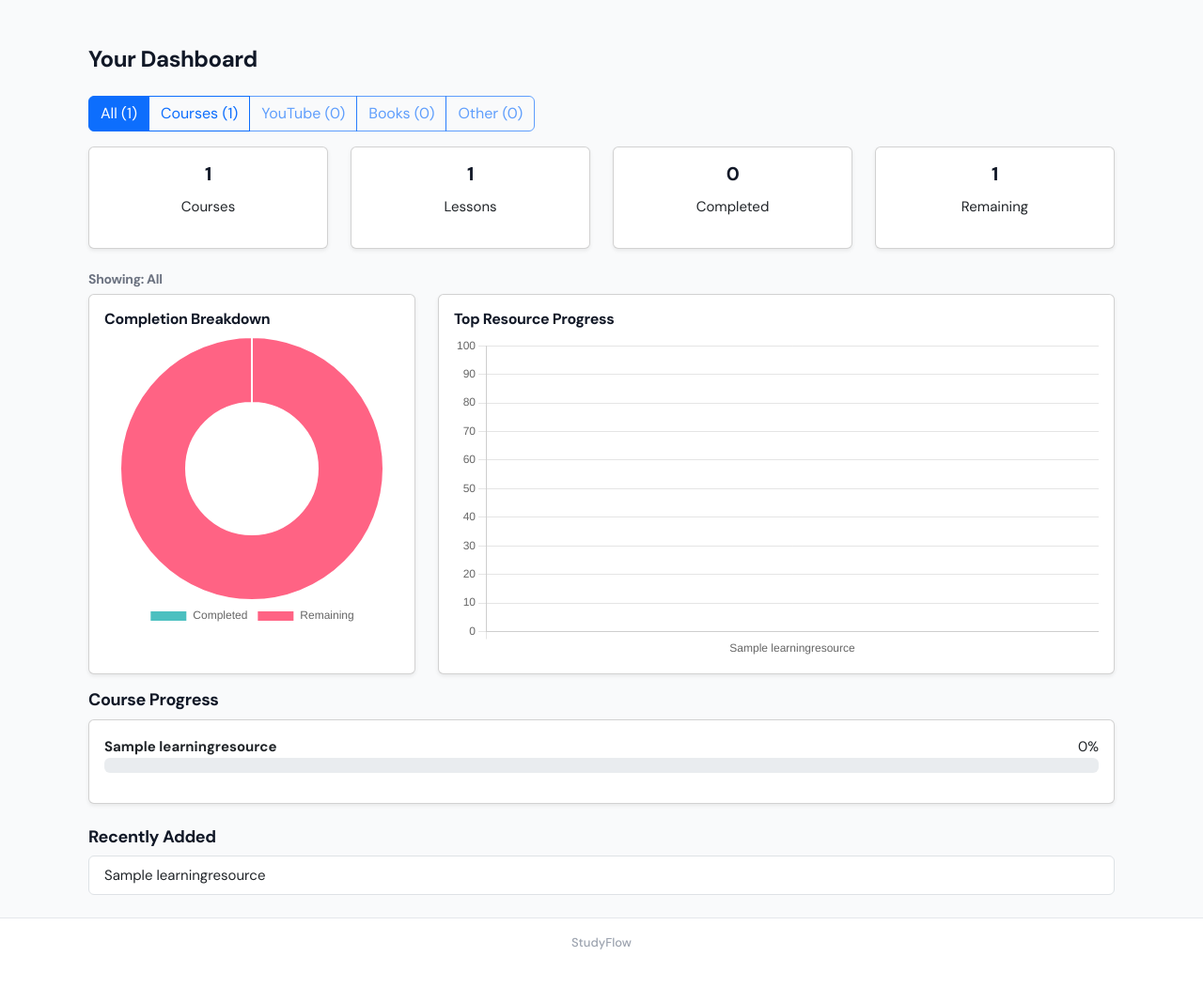
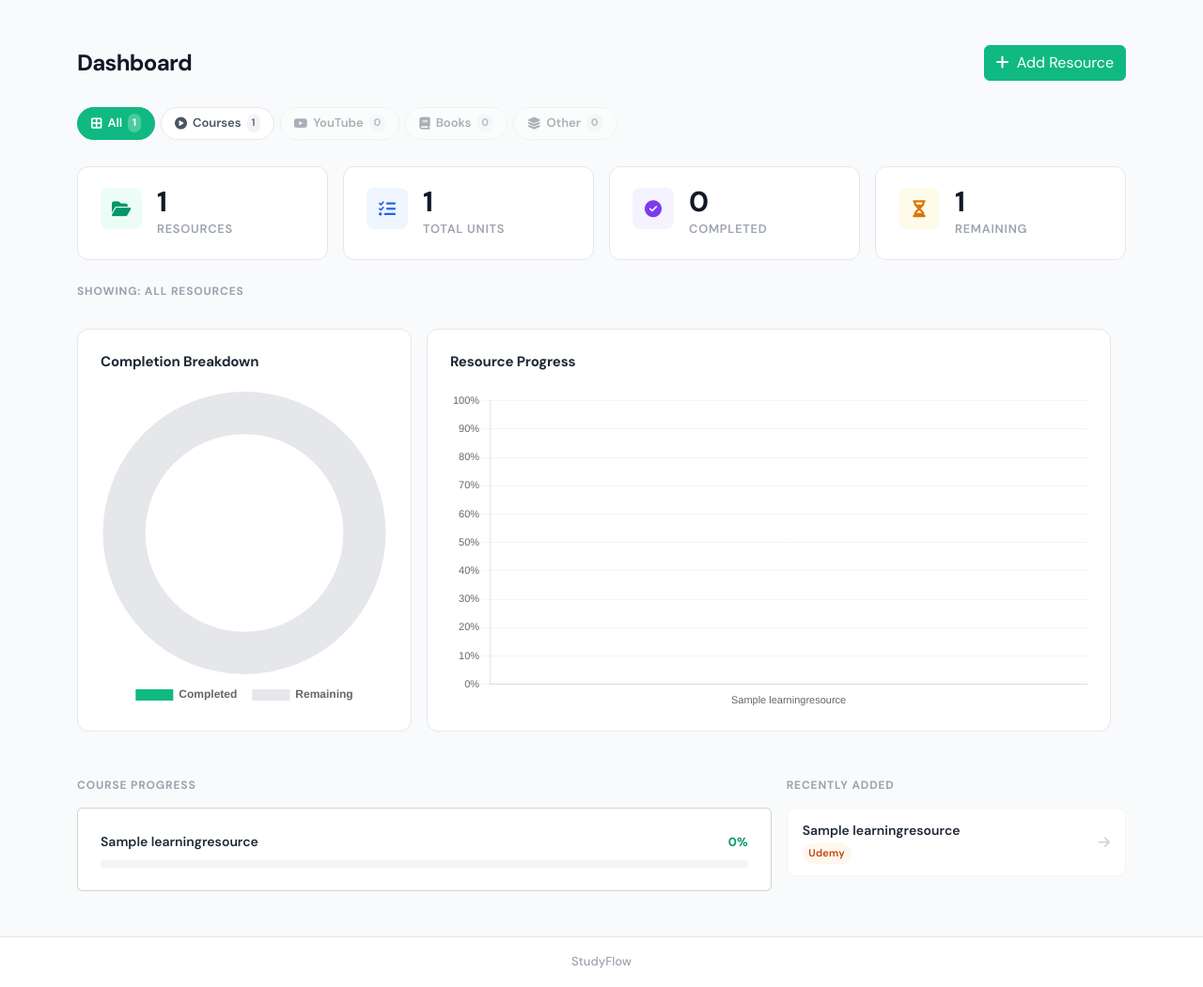
Before and after one commit to samiul40/studyflow, a Django app: page /learning/dashboard/ in a window 1280 px wide. Shown: the part 64-1115 px from the top of the page at 94% size. Before the commit the page ends 1075 px from the top, so only its background shows below. Run offline with Django 5.2, Linux system fonts and the light colour scheme; a user stored in the database is signed in; tables that the repository leaves empty hold one stand-in row (values such as "Sample post"); style sheets or scripts are compiled from the project's sources; some libraries are stand-ins or nearby versions.

Commit message:
feature: styled the learning dashboard page

```diff
--- a/web/learning/src/sass/_dashboard.scss
+++ b/web/learning/src/sass/_dashboard.scss
@@ -0,0 +1,314 @@
+// =============================================================================
+// _dashboard.scss
+// =============================================================================
+@use '../../../studyflow/src/sass/abstracts/variables' as *;
+@use '../../../studyflow/src/sass/abstracts/mixins' as *;
+// ---------------------------------------------------------------------------
+// KPI cards
+// ---------------------------------------------------------------------------
+.kpi-card {
+  background: #fff;
+  border: 1px solid $grey-200;
+  border-radius: $radius-lg;
+  padding: 1.375rem 1.5rem;
+  display: flex;
+  align-items: flex-start;
+  gap: 1rem;
+  @include hover-lift;
+
+  .kpi-icon {
+    width: 2.75rem;
+    height: 2.75rem;
+    border-radius: $radius-md;
+    display: flex;
+    align-items: center;
+    justify-content: center;
+    font-size: 1.125rem;
+    flex-shrink: 0;
+
+    &.kpi-icon--emerald { background-color: $emerald-50;  color: $emerald-600; }
+    &.kpi-icon--blue    { background-color: #eff6ff;      color: #2563eb; }
+    &.kpi-icon--violet  { background-color: #f5f3ff;      color: #7c3aed; }
+    &.kpi-icon--amber   { background-color: #fffbeb;      color: #d97706; }
+  }
+
+  .kpi-value {
+    font-size: 1.875rem;
+    font-weight: 800;
+    color: $grey-900;
+    letter-spacing: -0.04em;
+    line-height: 1;
+    margin-bottom: 0.25rem;
+  }
+
+  .kpi-label {
+    font-size: 0.8rem;
+    font-weight: 600;
+    color: $grey-400;
+    text-transform: uppercase;
+    letter-spacing: 0.06em;
+  }
+}
+
+// ---------------------------------------------------------------------------
+// Filter pills
+// ---------------------------------------------------------------------------
+.filter-pills {
+  display: flex;
+  flex-wrap: wrap;
+  gap: 0.375rem;
+  margin-bottom: 1.75rem;
+
+  .filter-pill {
+    display: inline-flex;
+    align-items: center;
+    gap: 0.375rem;
+    padding: 0.375rem 0.875rem;
+    border-radius: $radius-pill;
+    border: 1px solid $grey-200;
+    background: #fff;
+    color: $grey-600;
+    font-size: 0.8125rem;
+    font-weight: 600;
+    text-decoration: none;
+    transition: all $transition-fast;
+
+    .pill-count {
+      background: $grey-100;
+      color: $grey-500;
+      border-radius: $radius-pill;
+      font-size: 0.6875rem;
+      font-weight: 700;
+      padding: 0.1em 0.45em;
+      transition: all $transition-fast;
+    }
+
+    &:hover:not(.disabled) {
+      border-color: $emerald-300;
+      color: $emerald-700;
+      background: $emerald-50;
+
+      .pill-count {
+        background: $emerald-100;
+        color: $emerald-700;
+      }
+    }
+
+    &.active {
+      border-color: $emerald-500;
+      background: $emerald-500;
+      color: #fff;
+
+      .pill-count {
+        background: rgba(255, 255, 255, 0.25);
+        color: #fff;
+      }
+    }
+
+    &.disabled {
+      opacity: 0.45;
+      pointer-events: none;
+    }
+  }
+}
+
+// ---------------------------------------------------------------------------
+// Chart cards
+// ---------------------------------------------------------------------------
+.chart-card {
+  background: #fff;
+  border: 1px solid $grey-200;
+  border-radius: $radius-lg;
+  padding: 1.375rem 1.5rem;
+  height: 100%;
+
+  .chart-card__title {
+    font-size: 0.9375rem;
+    font-weight: 700;
+    color: $grey-800;
+    margin-bottom: 1.25rem;
+    letter-spacing: -0.01em;
+  }
+}
+
+.chart-card--donut {
+  display: flex;
+  flex-direction: column;
+
+  .chart-canvas-wrap {
+    position: relative;
+    height: 280px;
+    flex: 1;
+  }
+}
+
+// ---------------------------------------------------------------------------
+// Progress list
+// ---------------------------------------------------------------------------
+.progress-list {
+  .progress-item {
+    padding: 1rem 0;
+    border-bottom: 1px solid $grey-100;
+
+    &:first-child { padding-top: 0; }
+    &:last-child  { border-bottom: none; padding-bottom: 0; }
+
+    .progress-item__header {
+      display: flex;
+      justify-content: space-between;
+      align-items: baseline;
+      margin-bottom: 0.5rem;
+    }
+
+    .progress-item__title {
+      font-size: 0.875rem;
+      font-weight: 600;
+      color: $grey-800;
+      @include truncate;
+      max-width: 75%;
+    }
+
+    .progress-item__pct {
+      font-size: 0.8125rem;
+      font-weight: 700;
+      color: $emerald-600;
+      flex-shrink: 0;
+    }
+  }
+}
+
+// ---------------------------------------------------------------------------
+// Progress bar override
+// ---------------------------------------------------------------------------
+.progress {
+  background-color: $grey-100;
+  border-radius: $radius-pill;
+  height: 0.5rem;
+
+  .progress-bar {
+    border-radius: $radius-pill;
+    background: linear-gradient(90deg, $emerald-400, $emerald-600);
+    transition: width 0.5s ease;
+  }
+}
+
+// ---------------------------------------------------------------------------
+// Insight banner
+// ---------------------------------------------------------------------------
+.insight-banner {
+  background: $emerald-50;
+  border: 1px solid $emerald-200;
+  border-radius: $radius-lg;
+  padding: 0.875rem 1.125rem;
+  display: flex;
+  align-items: center;
+  gap: 0.75rem;
+  margin-bottom: 1.5rem;
+
+  .insight-banner__text {
+    font-size: 0.875rem;
+    color: $emerald-800;
+    font-weight: 500;
+
+    strong { font-weight: 700; }
+  }
+}
+
+// ---------------------------------------------------------------------------
+// Recently added
+// ---------------------------------------------------------------------------
+.recent-list {
+  .recent-item {
+    display: flex;
+    align-items: center;
+    justify-content: space-between;
+    padding: 0.75rem 1rem;
+    border-radius: $radius-md;
+    border: 1px solid $grey-100;
+    background: #fff;
+    margin-bottom: 0.5rem;
+    text-decoration: none;
+    transition: border-color $transition-fast, box-shadow $transition-fast;
+
+    &:hover {
+      border-color: $emerald-200;
+      box-shadow: $shadow-sm;
+    }
+
+    .recent-item__title {
+      font-size: 0.875rem;
+      font-weight: 600;
+      color: $grey-800;
+    }
+
+    .recent-item__meta {
+      font-size: 0.75rem;
+      color: $grey-400;
+      margin-top: 0.125rem;
+    }
+
+    .recent-item__arrow {
+      color: $grey-300;
+      font-size: 0.875rem;
+      transition: color $transition-fast, transform $transition-fast;
+    }
+
+    &:hover .recent-item__arrow {
+      color: $emerald-500;
+      transform: translateX(2px);
+    }
+  }
+}
+
+// ---------------------------------------------------------------------------
+// Resource type badges
+// ---------------------------------------------------------------------------
+.resource-badge {
+  display: inline-block;
+  font-size: 0.6875rem;
+  font-weight: 600;
+  padding: 0.2em 0.6em;
+  border-radius: $radius-pill;
+  letter-spacing: 0.02em;
+
+  &--udemy   { background: #fff7ed; color: #c2410c; }
+  &--book    { background: $emerald-50; color: $emerald-700; }
+  &--youtube { background: #fef2f2; color: #dc2626; }
+  &--other   { background: $grey-100; color: $grey-600; }
+}
+
+// ---------------------------------------------------------------------------
+// Empty state
+// ---------------------------------------------------------------------------
+.empty-state {
+  text-align: center;
+  padding: 3.5rem 2rem;
+  background: #fff;
+  border: 1px dashed $grey-300;
+  border-radius: $radius-xl;
+
+  .empty-state__icon  { font-size: 2.5rem; margin-bottom: 1rem; display: block; }
+  .empty-state__title { font-size: 1.125rem; font-weight: 700; color: $grey-800; margin-bottom: 0.5rem; }
+  .empty-state__text  {
+    font-size: 0.9rem;
+    color: $grey-500;
+    margin-bottom: 1.5rem;
+    max-width: 320px;
+    margin-left: auto;
+    margin-right: auto;
+  }
+}
+
+// ---------------------------------------------------------------------------
+// Tip banner
+// ---------------------------------------------------------------------------
+.tip-banner {
+  background: #f0f9ff;
+  border: 1px solid #bae6fd;
+  border-radius: $radius-lg;
+  padding: 0.875rem 1.125rem;
+  font-size: 0.875rem;
+  color: #0369a1;
+  font-weight: 500;
+  margin-top: 1.5rem;
+}
--- a/web/learning/templates/dashboard/dashboard.html
+++ b/web/learning/templates/dashboard/dashboard.html
@@ -1,79 +1,107 @@
 {% extends "base.html" %}
 
 {% block content %}
-<div class="container mt-4">
 
-  <h2 class="mb-4">Your Dashboard</h2>
+<!-- Page header -->
+<div class="page-header">
+  <h2>Dashboard</h2>
+  <a href="{% url 'learning:resource_create' %}" class="btn btn-primary">
+    <i class="fas fa-plus me-1"></i> Add Resource
+  </a>
+</div>
 
-  <!-- Filters -->
-  <div class="mb-3">
-    <div class="btn-group">
+<!-- Filter pills -->
+<div class="filter-pills">
 
-      <!-- ALL -->
-      <a href="{% url 'learning:dashboard' %}"
-        class="btn btn-outline-primary {% if not active_filter %}active{% endif %}">
-        All ({{ total_resources }})
+  <a href="{% url 'learning:dashboard' %}" class="filter-pill {% if not active_filter %}active{% endif %}">
+    <i class="fas fa-border-all"></i> All
+    <span class="pill-count">{{ total_resources }}</span>
   </a>
 
-      <!-- COURSES -->
-      <a href="{% url 'learning:dashboard' %}?type=udemy" class="btn btn-outline-primary
-       {% if active_filter == 'udemy' %}active{% endif %}
-       {% if type_counts.udemy == 0 %}disabled{% endif %}">
-        Courses ({{ type_counts.udemy }})
+  <a href="{% url 'learning:dashboard' %}?type=udemy"
+    class="filter-pill {% if active_filter == 'udemy' %}active{% endif %} {% if type_counts.udemy == 0 %}disabled{% endif %}">
+    <i class="fas fa-play-circle"></i> Courses
+    <span class="pill-count">{{ type_counts.udemy }}</span>
   </a>
 
-      <!-- YOUTUBE -->
-      <a href="{% url 'learning:dashboard' %}?type=youtube" class="btn btn-outline-primary
-       {% if active_filter == 'youtube' %}active{% endif %}
-       {% if type_counts.youtube == 0 %}disabled{% endif %}">
-        YouTube ({{ type_counts.youtube }})
+  <a href="{% url 'learning:dashboard' %}?type=youtube"
+    class="filter-pill {% if active_filter == 'youtube' %}active{% endif %} {% if type_counts.youtube == 0 %}disabled{% endif %}">
+    <i class="fab fa-youtube"></i> YouTube
+    <span class="pill-count">{{ type_counts.youtube }}</span>
   </a>
 
-      <!-- BOOKS -->
-      <a href="{% url 'learning:dashboard' %}?type=book" class="btn btn-outline-primary
-       {% if active_filter == 'book' %}active{% endif %}
-       {% if type_counts.book == 0 %}disabled{% endif %}">
-        Books ({{ type_counts.book }})
+  <a href="{% url 'learning:dashboard' %}?type=book"
+    class="filter-pill {% if active_filter == 'book' %}active{% endif %} {% if type_counts.book == 0 %}disabled{% endif %}">
+    <i class="fas fa-book"></i> Books
+    <span class="pill-count">{{ type_counts.book }}</span>
   </a>
 
-      <!-- OTHER -->
-      <a href="{% url 'learning:dashboard' %}?type=other" class="btn btn-outline-primary
-       {% if active_filter == 'other' %}active{% endif %}
-       {% if type_counts.other == 0 %}disabled{% endif %}">
-        Other ({{ type_counts.other }})
+  <a href="{% url 'learning:dashboard' %}?type=other"
+    class="filter-pill {% if active_filter == 'other' %}active{% endif %} {% if type_counts.other == 0 %}disabled{% endif %}">
+    <i class="fas fa-layer-group"></i> Other
+    <span class="pill-count">{{ type_counts.other }}</span>
   </a>
 
 </div>
+
+<!-- Insight banner — shown at top when there's progress -->
+{% if most_progress and most_progress.percent > 0 %}
+<div class="insight-banner">
+  <span>🚀</span>
+  <div class="insight-banner__text">
+    Top progress: <strong>{{ most_progress.title }}</strong> — {{ most_progress.percent }}% complete
   </div>
+</div>
+{% endif %}
 
-  <!-- KPI CARDS -->
-  <div class="row mb-4">
+<!-- KPI cards -->
+<div class="row g-3 mb-4">
 
-    <div class="col-md-3">
-      <div class="card text-center shadow-sm p-3">
-        <h3>{{ total_resources }}</h3>
-        <p>Courses</p>
+  <div class="col-6 col-md-3">
+    <div class="kpi-card">
+      <div class="kpi-icon kpi-icon--emerald">
+        <i class="fas fa-folder-open"></i>
+      </div>
+      <div>
+        <div class="kpi-value">{{ total_resources }}</div>
+        <div class="kpi-label">Resources</div>
+      </div>
     </div>
   </div>
 
-    <div class="col-md-3">
-      <div class="card text-center shadow-sm p-3">
-        <h3>{{ total_units }}</h3>
-        <p>Lessons</p>
+  <div class="col-6 col-md-3">
+    <div class="kpi-card">
+      <div class="kpi-icon kpi-icon--blue">
+        <i class="fas fa-list-check"></i>
+      </div>
+      <div>
+        <div class="kpi-value">{{ total_units }}</div>
+        <div class="kpi-label">Total Units</div>
+      </div>
     </div>
   </div>
 
-    <div class="col-md-3">
-      <div class="card text-center shadow-sm p-3">
-        <h3>{{ completed_units }}</h3>
-        <p>Completed</p>
+  <div class="col-6 col-md-3">
+    <div class="kpi-card">
+      <div class="kpi-icon kpi-icon--violet">
+        <i class="fas fa-circle-check"></i>
+      </div>
+      <div>
+        <div class="kpi-value">{{ completed_units }}</div>
+        <div class="kpi-label">Completed</div>
+      </div>
     </div>
   </div>
 
-    <div class="col-md-3">
-      <div class="card text-center shadow-sm p-3">
-        <h3>{{ incomplete_units }}</h3>
-        <p>Remaining</p>
+  <div class="col-6 col-md-3">
+    <div class="kpi-card">
+      <div class="kpi-icon kpi-icon--amber">
+        <i class="fas fa-hourglass-half"></i>
+      </div>
+      <div>
+        <div class="kpi-value">{{ incomplete_units }}</div>
+        <div class="kpi-label">Remaining</div>
+      </div>
     </div>
   </div>
 
@@ -81,154 +109,145 @@
 
 {% if total_units > 0 %}
 
-  <div class="row mb-3 align-items-stretch">
-    <h6 class="text-muted">
-      Showing: {{ active_filter|default:"All" }}
-    </h6>
+<!-- Showing label -->
+<p class="section-title">Showing: {{ active_filter|default:"All resources" }}</p>
 
-    <div class="col-md-4">
-      <!-- Pie -->
-      <div class="card p-3 shadow-sm h-100">
-        <h5>Completion Breakdown</h5>
+<!-- Charts -->
+<div class="row g-3 mb-4 align-items-stretch">
+
+  <div class="row g-3 mb-4">
+    <div class="col-md-4 d-flex">
+      <div class="chart-card chart-card--donut w-100">
+        <div class="chart-card__title">Completion Breakdown</div>
+        <div class="chart-canvas-wrap">
           <canvas id="completionChart"></canvas>
         </div>
       </div>
+    </div>
 
-    <div class="col-md-8">
-      <!-- Bar -->
-      <div class="card p-3 shadow-sm h-100">
-        <h5>Top Resource Progress</h5>
+    <div class="col-md-8 d-flex">
+      <div class="chart-card w-100">
+        <div class="chart-card__title">Resource Progress</div>
         <canvas id="resourceChart"></canvas>
+      </div>
     </div>
   </div>
 
 </div>
+
 {% endif %}
 
-  <!-- EMPTY STATE -->
+<!-- Empty state -->
 {% if total_resources == 0 %}
-  <div class="card text-center p-4 shadow-sm mb-4">
-    <h4 class="mb-2">No resources yet 📚</h4>
-    <p class="text-muted">
-      Start tracking your learning by adding your first resource.
+<div class="empty-state">
+  <span class="empty-state__icon">📚</span>
+  <div class="empty-state__title">No resources yet</div>
+  <p class="empty-state__text">
+    Start tracking your learning by adding your first resource — a course, book, or YouTube playlist.
   </p>
-
-    <a href="{% url 'learning:resource_create' %}" class="btn btn-primary mt-2">
-      ➕ Add Your First Resource
+  <a href="{% url 'learning:resource_create' %}" class="btn btn-primary">
+    <i class="fas fa-plus me-1"></i> Add Your First Resource
   </a>
 </div>
 {% endif %}
 
 {% if total_units > 0 and total_resources > 0 %}
-  <!-- COURSE PROGRESS -->
-  <h4>Course Progress</h4>
 
-  <div class="card p-3 shadow-sm mb-4">
+<!-- Course progress + Recently added -->
+<div class="row g-3 mb-4">
 
+  <div class="col-lg-8">
+    <p class="section-title">Course Progress</p>
+    <div class="card p-4">
+      <div class="progress-list">
         {% if resource_progress %}
         {% for resource in resource_progress %}
-    <div class="mb-3">
-
-      <div class="d-flex justify-content-between">
-        <strong>{{ resource.title }}</strong>
-        <span>{{ resource.percent }}%</span>
+        <div class="progress-item">
+          <div class="progress-item__header">
+            <span class="progress-item__title">{{ resource.title }}</span>
+            <span class="progress-item__pct">{{ resource.percent }}%</span>
           </div>
-
           <div class="progress">
-        <div class="progress-bar bg-success" role="progressbar" style="width: {{ resource.percent }}%;">
+            <div class="progress-bar" role="progressbar" style="width: {{ resource.percent }}%;"
+              aria-valuenow="{{ resource.percent }}" aria-valuemin="0" aria-valuemax="100">
+            </div>
+          </div>
+        </div>
+        {% endfor %}
+        {% else %}
+        <p class="text-muted mb-0">No progress yet — mark some units as complete.</p>
+        {% endif %}
+      </div>
     </div>
   </div>
 
+  <div class="col-lg-4">
+    <p class="section-title">Recently Added</p>
+    {% if recent_resources %}
+    <div class="recent-list">
+      {% for r in recent_resources %}
+      <a href="{{ r.get_absolute_url }}" class="recent-item">
+        <div>
+          <div class="recent-item__title">{{ r.title }}</div>
+          <div class="recent-item__meta">
+            <span class="resource-badge resource-badge--{{ r.resource_type }}">
+              {{ r.get_resource_type_display }}
+            </span>
           </div>
+        </div>
+        <i class="fas fa-arrow-right recent-item__arrow"></i>
+      </a>
       {% endfor %}
-    {% else %}
-    <p class="text-muted">No progress to show yet</p>
+    </div>
     {% endif %}
+  </div>
 
 </div>
 
-  <!-- INSIGHT -->
-  {% if most_progress and most_progress.percent > 0 %}
-  <div class="alert alert-success">
-    🚀 Top Progress: <strong>{{ most_progress.title }}</strong>
-    ({{ most_progress.percent }}%)
-  </div>
 {% endif %}
 
-  <!-- RECENTLY ADDED -->
-  <div class="mt-4">
-    <h4>Recently Added</h4>
-
-    {% if recent_resources %}
-    <ul class="list-group">
-      {% for r in recent_resources %}
-      <li class="list-group-item">
-        {{ r.title }}
-      </li>
-      {% endfor %}
-    </ul>
-    {% endif %}
-    {% endif %}
-  </div>
-
-  <!-- TIP -->
-  <div class="alert alert-info mt-4">
-    💡 Tip: Add a course, book, or YouTube playlist to start tracking progress.
-  </div>
-
-</div>
 {% endblock %}
-
 {% block scripts %}
 <script>
-  // Pie Chart (Completed vs Remaining)
   const completionCtx = document.getElementById('completionChart');
-
+  if (completionCtx) {
     new Chart(completionCtx, {
       type: 'doughnut',
       data: {
         labels: ['Completed', 'Remaining'],
         datasets: [{
-        data: [
-          {{ completed_units }},
-      {{ incomplete_units }}
-        ],
-    backgroundColor: [
-      // 'rgb(255, 99, 132)',
-      'rgb(75, 192, 192)',
-      'rgb(255, 99, 132)',
-    ],
+          data: [{{ completed_units }}, {{ incomplete_units }}],
+      backgroundColor: ['#10b981', '#e5e7eb'],
+      borderWidth: 0,
+      hoverOffset: 4,
     }]
       },
   options: {
     responsive: true,
+      maintainAspectRatio: false,
+        cutout: '70%',
           plugins: {
       legend: {
-        position: 'bottom'
+        position: 'bottom',
+          labels: { font: { size: 12, weight: '600' }, padding: 16 }
       }
     }
   }
     });
+  }
 
-
-  // Bar Chart (Resource Progress)
   const resourceCtx = document.getElementById('resourceChart');
-
+  if (resourceCtx) {
     new Chart(resourceCtx, {
       type: 'bar',
       data: {
-      labels: [
-        {% for r in resource_progress %}
-          "{{ r.title|escapejs }}",
-        {% endfor %}
-      ],
+        labels: [{% for r in resource_progress %}"{{ r.title|escapejs }}",{% endfor %}],
   datasets: [{
     label: 'Completion %',
-      data: [
-        {% for r in resource_progress %}
-            {{ r.percent }},
-    {% endfor %}
-  ],
+    data: [{% for r in resource_progress %}{{ r.percent }}, {% endfor %}],
+    backgroundColor: '#10b981',
+      borderRadius: 6,
+        borderSkipped: false,
         }]
       },
   options: {
@@ -236,15 +255,18 @@
       scales: {
       y: {
         beginAtZero: true,
-        max: 100
+          max: 100,
+            grid: { color: '#f3f4f6' },
+        ticks: { font: { size: 11 }, callback: v => v + '%' }
+      },
+      x: {
+        grid: { display: false },
+        ticks: { font: { size: 11 } }
       }
     },
-    plugins: {
-      legend: {
-        display: false
-      }
-    }
+    plugins: { legend: { display: false } }
   }
     });
+  }
 </script>
 {% endblock %}
--- a/web/studyflow/src/sass/abstracts/_mixins.scss
+++ b/web/studyflow/src/sass/abstracts/_mixins.scss
@@ -1,10 +1,11 @@
 // =============================================================================
 // _mixins.scss
 // =============================================================================
+@use 'variables' as *;
 
 // Card hover lift effect
 @mixin hover-lift {
-  transition: box-shadow $transition-base, transform $transition-base;
+  transition: box-shadow $transition-fast, transform $transition-fast;
   &:hover {
     box-shadow: $shadow-md;
     transform: translateY(-2px);
--- /dev/null
+++ b/web/studyflow/src/sass/components/_buttons.scss
@@ -0,0 +1,12 @@
+@use '../abstracts/variables' as *;
+
+.btn-primary {
+  background-color: $emerald-500 !important;
+  border-color: $emerald-500 !important;
+  color: #fff !important;
+
+  &:hover, &:focus {
+    background-color: $emerald-600 !important;
+    border-color: $emerald-600 !important;
+  }
+}
--- a/web/studyflow/src/sass/main.scss
+++ b/web/studyflow/src/sass/main.scss
@@ -11,6 +11,7 @@
 // Components
 @use 'components/navbar';
 @use 'components/footer';
+@use 'components/buttons';
 
 // Apps
 @use '../../../learning/src/sass/dashboard';
--- a/web/templates/base.html
+++ b/web/templates/base.html
@@ -32,7 +32,7 @@
     {% endblock %}
 
     <!-- Alerts -->
-    <div class="my-4"></div>
+    <div class="my-4">
       {% include 'partials/_alerts.html' %}
     </div>
 
@@ -46,7 +46,7 @@
 
   <script src="{% static 'js/bootstrap.bundle.min.js' %}" defer></script>
   <script src="https://cdn.jsdelivr.net/npm/sortablejs@1.15.7/Sortable.min.js" crossorigin="anonymous"></script>
-  <script src="https://cdn.jsdelivr.net/npm/chart.js"></script>
+  <script src="https://cdn.jsdelivr.net/npm/chart.js@4.4.0/dist/chart.umd.min.js"></script>
   <script src="{% static 'js/units.js' %}"></script>
   <script src="{% static 'js/main.js' %}"></script>
   {% block scripts %}{% endblock %}
```
Lines whose indentation alone changed are shown as unchanged.
